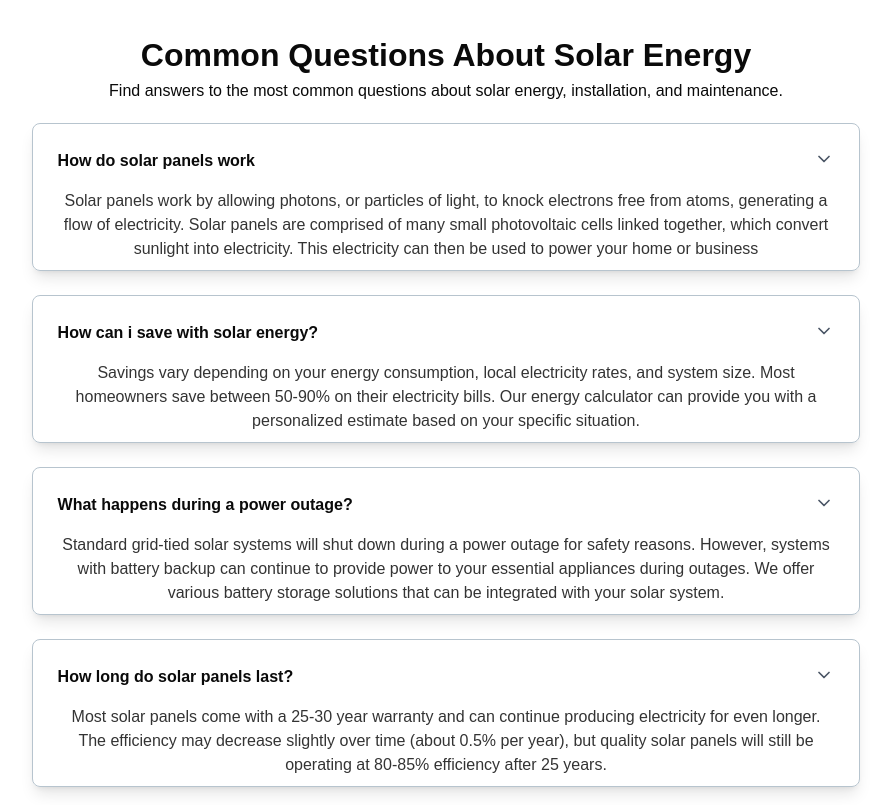
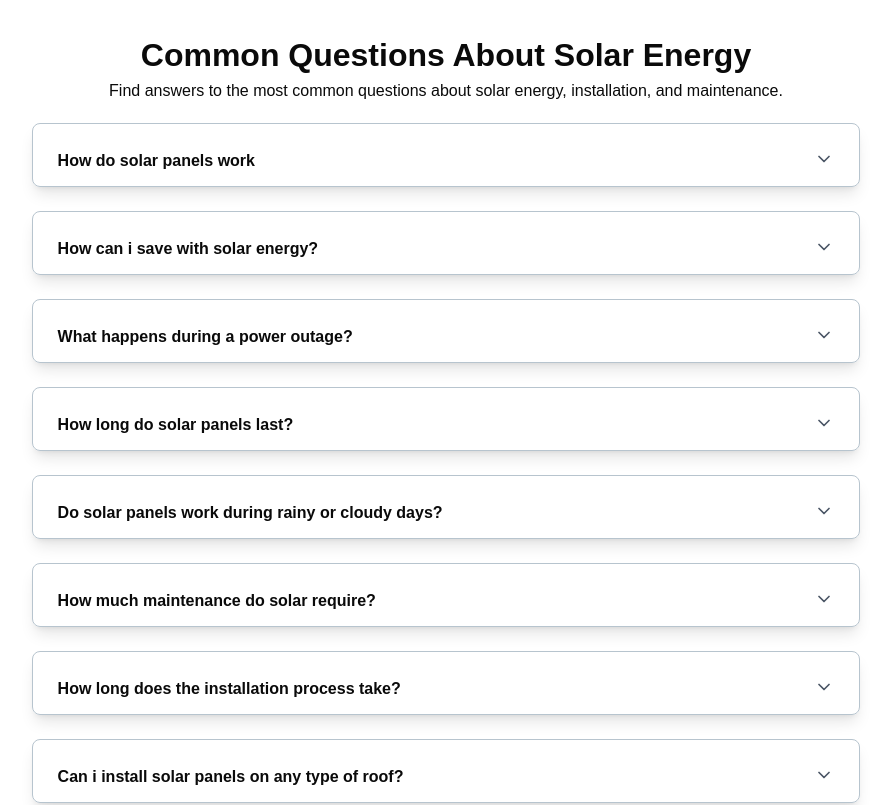
Before and after one commit to Joshking21/SolarBusinessProject, a Next.js app: page / in a window 1280 px wide. Shown: the part 7400-8205 px from the top of the page, without its empty margins (194-1085 px from the left). Built offline with nearby package versions, Linux system fonts and the light colour scheme.

Commit message:
finished with the functionalities

```diff
--- a/package.json
+++ b/package.json
@@ -9,6 +9,7 @@
     "lint": "next lint"
   },
   "dependencies": {
+    "framer-motion": "^12.17.3",
     "lucide-react": "^0.514.0",
     "next": "15.3.3",
     "react": "^19.0.0",
--- a/src/app/Components/faq/faq.jsx
+++ b/src/app/Components/faq/faq.jsx
@@ -1,6 +1,24 @@
+'use client'
+
 import { ChevronDown, ChevronUp } from "lucide-react";
+import { useState } from "react";
+
+
 export default function FAQ(){
+
+    const [isOpen, setIsOpen] = useState(false);
+    const [openIndex, setOpenIndex] = useState(null)
+
+      const toggle = (index) => {
+    if (openIndex === index) {
+      setOpenIndex(null); // close if already open
+    } else {
+      setOpenIndex(index); // open the clicked div, close others
+    }
+  };
+
     return(
+
         <div className="flex flex-col items-center justify-center text-center p-[3rem] gap-y-5">
          <div>   <div className="font-bold flex flex-col gap-4  text-[2rem]">
                 Common Questions About Solar Energy
@@ -10,19 +28,31 @@ export default function FAQ(){
             </div>
             </div>
             <div className="flex flex-col items-center justify-center w-full  gap-6">
-                {Questions.map((item,index)=>(
-                    <div className="flex w-[70%] flex-col border-[1px] border-[var(--greyText)] rounded-lg shadow-lg p-[9px]">
+                {Questions.map((item,index)=>{
+                     const isOpen = openIndex === index;
+              return(      <div data-index={index} key={index} onClick={(e) => {
+                        toggle(index)
+    } }className={`flex w-[70%] hoverUp flex-col border-[1px]  h-[4rem] overflow-hidden border-[var(--greyText)] border-l-none rounded-lg shadow-lg p-[9px] transition-all duration-300
+                     ${isOpen   ?"h-auto border-l-[5px] border-l-[var(--secondary)]  ":"h-4rem "}
+
+                     `}
+
+
+                    >
                         <div className="flex justify-between p-[1rem]">
                         <div className="font-bold"> {item.title}</div>
-                        <ChevronDown className="w-5 h-5 text-gray-600" />
+                        {isOpen ?(<ChevronUp className="w-5 h-5 text-[var(--secondary)]" />):(<ChevronDown className="w-5 h-5 text-gray-600" />)}
+
+
+
                         </div>
                         <div className="text-black/80 px-[1rem]">
                             {item.desc}
                         </div>
 
 
-                    </div>
-                ))}
+                    </div>)
+})}
 
             </div>
         </div>
--- a/src/app/Components/footer/footer.jsx
+++ b/src/app/Components/footer/footer.jsx
@@ -22,7 +22,7 @@ export default function Footer(){
                     <div className="gap-4  flex ">
                         {
                             FooterBottomDetails.map((items, index)=>(
-                                <div key={index} className="text-white/70">
+                                <div key={index} className="text-white/70 hover:text-[var(--secondary)]">
                                     {items}
                                 </div>
                             ))
--- a/src/app/Components/footer/quickLinksFooter.jsx
+++ b/src/app/Components/footer/quickLinksFooter.jsx
@@ -4,7 +4,7 @@ export default function LinksFooter(){
             <div className="font-bold text-white text-[1.5rem]">Quick Links</div>
             <div className="flex flex-col gap-5">
             {QuickLinks.map((item,index)=>(
-                <div key={index}>
+                <div key={index} className="hover:text-[var(--secondary)]">
                     {item}
                 </div>
 
--- a/src/app/Components/footer/servicesFooter.jsx
+++ b/src/app/Components/footer/servicesFooter.jsx
@@ -5,7 +5,7 @@ export default function ServicesFooter(){
 
               <div className="flex flex-col gap-5">
             {ServicesFooterDetails.map((item,index)=>(
-                <div key={index}>
+                <div key={index} className="hover:text-[var(--secondary)]">
 
                     {item}
                 </div>
--- /dev/null
+++ b/src/app/Components/framerMotion/motion.jsx
@@ -0,0 +1,21 @@
+'use client';
+import { motion } from 'framer-motion';
+
+export default function MotionFadeInSection({ children}){
+    return(
+        <motion.div initial={{opacity:0, y:20}} whileInView={{opacity:1,y:0}} transition={{duration:0.5}} viewport={{once:true, amount:0.3}}>
+            {children}
+        </motion.div>
+    )
+}
+export function MotionFadeLeftSection({children}){
+    return(<motion.div initial={{opacity:0, x:-10}} whileInView={{opacity:1,x:0}} transition={{duration:0.5}} viewport={{once:true, amount:0.3}}>
+            {children}
+        </motion.div>)
+}
+
+export function MotionFadeRightSection({children}){
+    return(<motion.div initial={{opacity:0, x:10}} whileInView={{opacity:1,x:0}} transition={{duration:0.5}} viewport={{once:true, amount:0.3}}>
+            {children}
+        </motion.div>)
+}
--- a/src/app/Components/productsAndServices/products.jsx
+++ b/src/app/Components/productsAndServices/products.jsx
@@ -11,7 +11,7 @@ export default function Products(){
             <div className="flex gap-12 flex-wrap justify-center items-center" >
                 {
                     ProductDetails.map((item,index)=>(
-                        <div key={index} className="w-[30%] border-[var(--greyText)] border-[1px]  shadow-lg rounded-lg p-[1rem] flex flex-col bg-white gap-y-3" >
+                        <div key={index} className="w-[30%] border-[var(--greyText)] border-[1px]  shadow-lg rounded-lg p-[1rem] flex flex-col hoverUp bg-white gap-y-3" >
                         <div>
                             <Image src={item.icon}alt="alt" width={100} height={100} />
                         </div>
--- a/src/app/Components/productsAndServices/services.jsx
+++ b/src/app/Components/productsAndServices/services.jsx
@@ -12,7 +12,7 @@ export default function Services() {
       <div className="flex justify-cemter  gap-7 items-center flex-wrap p-[1rem]">
         {ServicesDetails.map((item, index) => (
           <div
-            className="w-[30%] border-[1px] border-[var(--greyText)] rounded-lg bg-white shadow-lg p-[1rem] border-l-[#3b82f6] border-l-[7px]"
+            className="w-[30%] border-[1px] border-[var(--greyText)] rounded-lg bg-white hoverUp shadow-lg p-[1rem] border-l-[#3b82f6] border-l-[7px]"
             key={index}
           >
             <div className="font-semibold py-[0.5rem]">{item.title}</div>
--- a/src/app/Components/solar/solar.jsx
+++ b/src/app/Components/solar/solar.jsx
@@ -11,7 +11,7 @@ export default function Solar(){
         <div className="flex flex-wrap gap-6 gap-y-9  pl-[1rem] ">
             {
                 SolarDetails.map((item,index)=>(
-                    <div className="w-[30%] p-[1.5rem] rounded-lg shadow-lg bg-[var(--background)]" key={index}>
+                    <div className="w-[30%] p-[1.5rem] rounded-lg hoverUp shadow-lg bg-[var(--background)]" key={index}>
                         <div className="py-[1rem] bg-[var(--secondary)] p-[10px] rounded-[50%] w-fit">
                                 {index===0 ? (<Zap className="w-12 h-12  font-extrabold text-black" />) : ""}
                         {index===1 ? (<Shield className="w-12 h-12 text-black font-extrabold" />) : ""}
--- a/src/app/globals.css
+++ b/src/app/globals.css
@@ -37,3 +37,6 @@ button{
   @apply transition-all duration-[300ms] ease-in
 
 }
+.hoverUp{
+  @apply hover:-translate-y-[4px] duration-[300ms] ease-in
+}
```
Also changed, not shown: 1 other file (tests, documents, lock files or other folders).
